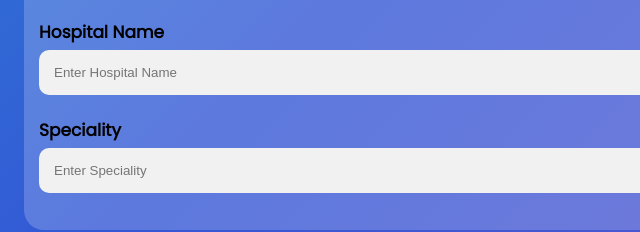
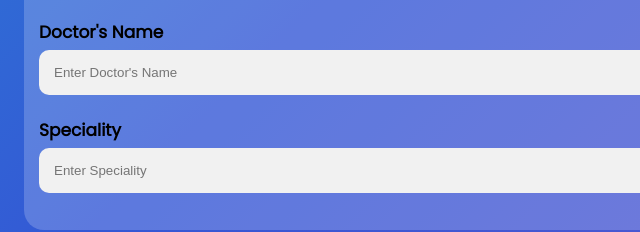
Before and after one commit to KR-2402/hospital, a plain HTML site: page record.html in a window 1280 px wide. Shown: the part 314-546 px from the top of the page, 0-640 px from the left. Drawn offline with Linux system fonts and the light colour scheme.

Commit message:
Update record.html

```diff
--- a/record.html
+++ b/record.html
@@ -18,8 +18,8 @@
       <label for="time"><b>Time</b></label>
       <input type="text" placeholder="Enter Time" name="time" required>
 
-      <label for="hospital"><b>Hospital Name</b></label>
-      <input type="text" placeholder="Enter Hospital Name" name="hospital" required>
+      <label for="drname"><b>Doctor's Name</b></label>
+      <input type="text" placeholder="Enter Doctor's Name" name="drname" required>
 
       <label for="speciality"><b>Speciality</b></label>
       <input type="text" placeholder="Enter Speciality" name="speciality" required>
```
